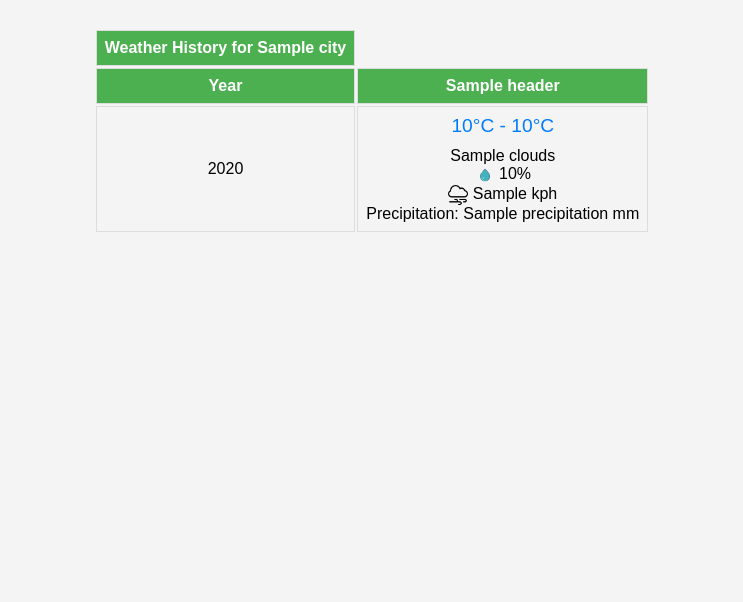
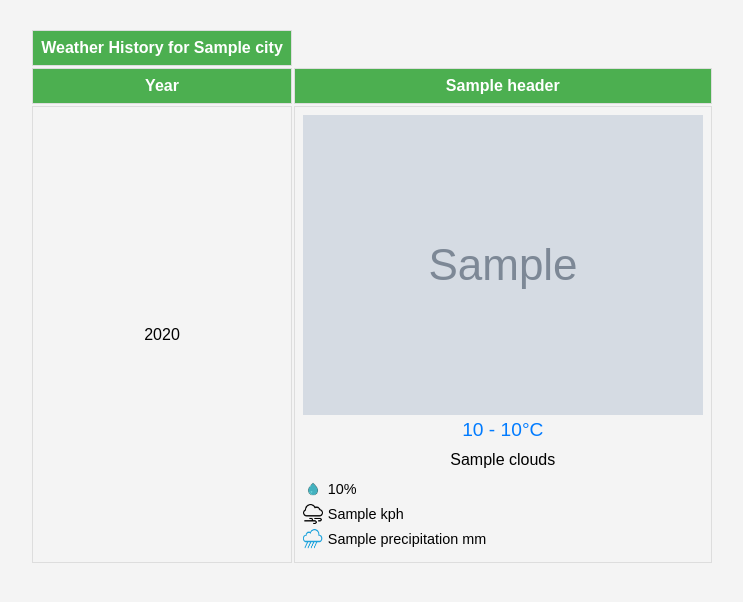
Before and after one commit to shaik/mezeg, a Flask app: template templates/weather_results.html in a window 1280 px wide. Shown: the top 602 px of the page, without its empty margins (268-1011 px from the left). Run offline with Flask 3, Linux system fonts and the light colour scheme; the template is opened without the code that fills it: most values are stand-ins (such as "Sample title", 1, 10 or a date in 2020); grey boxes marked "Sample" are stand-in pictures; parts of the project's set-up code (start-up, migrations or seed data) failed here and were passed over.

Commit message:
a lot of stuff 3

```diff
--- a/app.py
+++ b/app.py
@@ -9,8 +9,25 @@ api_key = 'e3ab35232ec5dc39d6b5224071a00a84'
 
 app = Flask(__name__)
 cities_df = pd.read_csv('data/worldcities.csv')
-NUM_YEARS = 3
+NUM_YEARS = 5
 NUM_DAYS = 7
+
+
+def get_weather_icon(cloud_cover, precipitation):
+    if precipitation > 7.6:
+        return "heavy_rain.png"
+    elif precipitation > 2.5:
+        return "moderate_rain.png"
+    elif precipitation > 0:
+        return "light_rain.png"
+    elif cloud_cover > 5/8:
+        return "cloudy.png"
+    elif cloud_cover > 3/8:
+        return "mostly_cloudy.png"
+    elif cloud_cover > 1/8:
+        return "partly_cloudy.png"
+    else:
+        return "clear_sunny.png"
 
 
 def K2C(kelvin_temp):
@@ -74,6 +91,7 @@ def get_weather():
                 humidity = daily_data_response.get('humidity', {}).get('afternoon', 0)
                 precipitation = daily_data_response.get('precipitation', {}).get('total', 0)
                 cloud_cover = daily_data_response.get('cloud_cover', {}).get('afternoon', 0)
+                icon_filename = get_weather_icon(cloud_cover/100, precipitation)
 
                 daily_data = {
                     'date': date_to_fetch,
@@ -83,7 +101,8 @@ def get_weather():
                     'wind_speed': wind_speed,
                     'precipitation': precipitation,
                     'cloud_cover': cloud_cover,
-                    'clouds': get_sky_condition(cloud_cover/100)
+                    'clouds': get_sky_condition(cloud_cover/100),
+                    'icon': icon_filename
                 }
                 yearly_data.append(daily_data)
             else:
--- a/static/style.css
+++ b/static/style.css
@@ -86,13 +86,18 @@ body {
     background-color: #ddd;
 }
 
+
+.weather-detail {
+    display: flex;
+    align-items: center;
+    font-size: 0.9em; /* Smaller font size */
+    margin-bottom: 5px; /* Space between each detail */
+}
+
 .weather-icon {
-    height: 50px;
-    width: 50px;
-    vertical-align: middle;
-    background-color: #87CEEB; /* Light sky blue background */
-    border-radius: 50%; /* Circular background */
-    padding: 5px; /* Space around the icon */
+    width: 20px;
+    height: 20px;
+    margin-right: 5px; /* Space between icon and text */
 }
 
 
@@ -113,3 +118,7 @@ body {
 .temperature-container {
     margin-bottom: 10px; /* Add space below the container */
 }
+
+.weather-clouds {
+    margin-bottom: 10px;
+}
--- a/templates/weather_results.html
+++ b/templates/weather_results.html
@@ -25,15 +25,26 @@
                 {% if data.get('error') %}
                     {{ data['error'] }}
                 {% else %}
+                    <img src="{{ url_for('static', filename='weathericons/' ~ data['icon']) }}" alt="Weather Icon">
                     <div class="temperature-container">
-                        <span class="temperature-range">{{ data['min_temp'] }}°C - {{ data['max_temp'] }}°C</span>
+                        <span class="temperature-range">{{ data['min_temp'] }} - {{ data['max_temp'] }}°C</span>
                     </div>
-                    {{ data['clouds'] }} <!-- ({{ data['cloud_cover']|int }}%) --><br>
-                    <img src="{{ url_for('static', filename='humidity.png') }}" class="humidity-icon" alt="Humidity">
-                    {{ data['humidity']|int }}%<br>
-                    <img src="{{ url_for('static', filename='wind.png') }}" class="humidity-icon" alt="Wind Speed">
-                    {{ data['wind_speed'] }} kph<br>
-                    Precipitation: {{ data['precipitation'] }} mm<br>
+                    <div class="weather-clouds">
+                        {{ data['clouds'] }} <!-- ({{ data['cloud_cover']|int }}%) -->
+                     </div>
+
+                    <div class="weather-detail">
+                        <img src="{{ url_for('static', filename='humidity.png') }}" class="weather-icon" alt="Humidity">
+                        {{ data['humidity']|int }}%
+                    </div>
+                    <div class="weather-detail">
+                        <img src="{{ url_for('static', filename='wind.png') }}" class="weather-icon" alt="Wind Speed">
+                        {{ data['wind_speed'] }} kph
+                    </div>
+                    <div class="weather-detail">
+                        <img src="{{ url_for('static', filename='rain.png') }}" class="weather-icon" alt="Precipitation">
+                        {{ data['precipitation'] }} mm
+                    </div>
 
                 {% endif %}
             </td>
```
Also changed, not shown: static/rain.png (added), static/weathericons/clear_sunny.png (added), static/weathericons/cloudy.png (added), static/weathericons/heavy_rain.png (added), static/weathericons/light_rain.png (added), static/weathericons/moderate_rain.png (added), static/weathericons/mostly_cloudy.png (added), static/weathericons/partly_cloudy.png (added), static/weathericons/partly_cloudy_rain.png (added).
